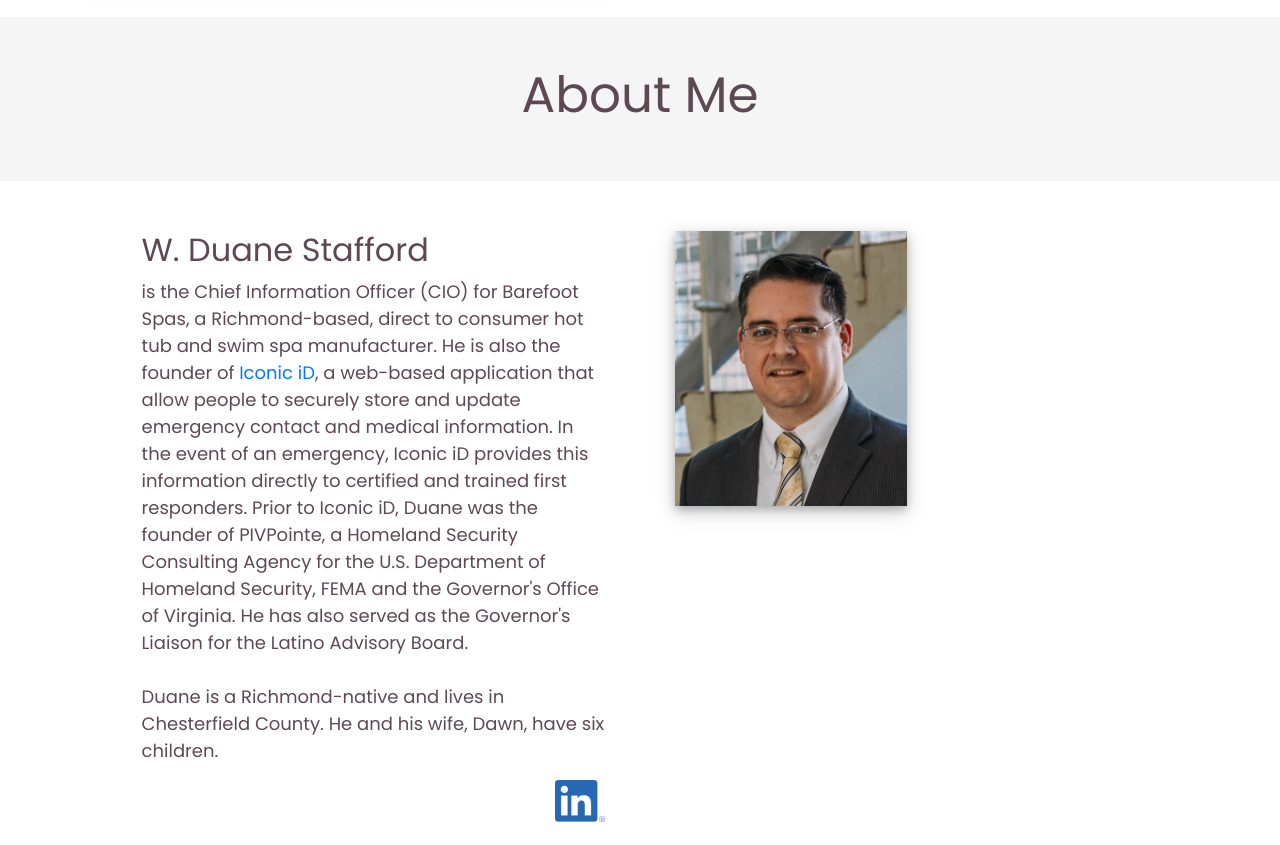
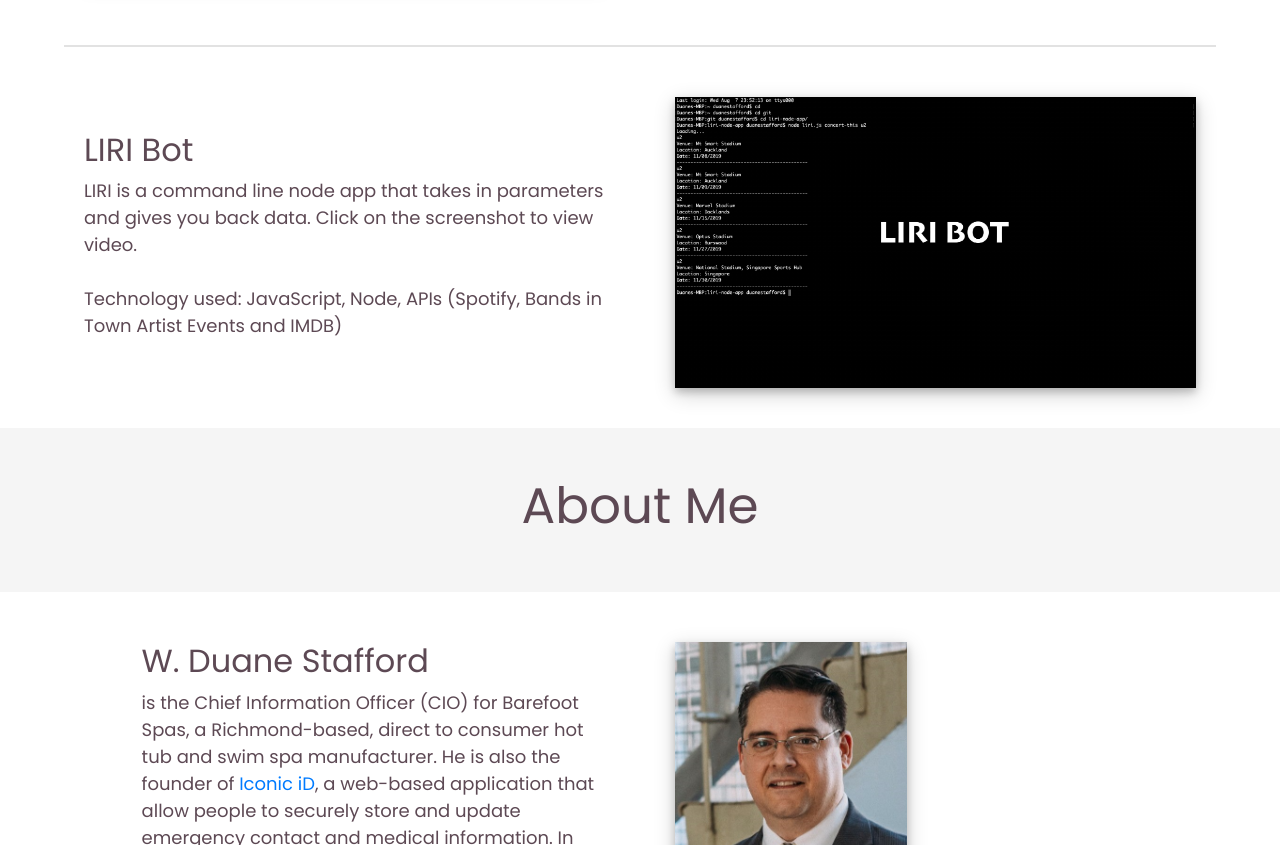
Before and after one commit to duanewayne76/newPortfolio, a plain HTML site: page index.html in a window 1280 px wide. Shown: the part 2140-2985 px from the top of the page. Drawn offline with nearby package versions, Linux system fonts and the light colour scheme.

Commit message:
liri added to portfolio

```diff
--- a/index.html
+++ b/index.html
@@ -69,7 +69,9 @@
 
       <div class="project1">
         <div class="project1-text">
-          <a href="https://duanewayne76.github.io/superProject/" target="_blank"><h2>URL Checker</h2></a>
+          <a href="https://duanewayne76.github.io/superProject/" target="_blank">
+            <h2>URL Checker</h2>
+          </a>
           <p>Have you ever wanted to see what a website looks like prior to typing in web address
             into the browser? Is it safe? Is it "work-appropriate?" Now with URL Checker you can!
             URL Checker utilizes four APIs to display a screenshot of the website, category, warnings,
@@ -88,7 +90,9 @@
       <br>
       <div class="project2">
         <div class="project2-text">
-          <a href="https://duanewayne76.github.io/giphy/" target="_blank"><h2>Giphy</h2></a>
+          <a href="https://duanewayne76.github.io/giphy/" target="_blank">
+            <h2>Giphy</h2>
+          </a>
           <p>The Giphy project utilizes the Giphy API to display the top ten gifs associated with the searched term.
             First, search for an animal using the search box. A new button will be created and displayed at the top of
             the page. Next, click on the new button and the top ten gifs will display. Finally, click on a gif image to
@@ -107,7 +111,9 @@
       <br>
       <div class="project3">
         <div class="project3-text">
-          <a href="https://duanewayne76.github.io/trainScheduler/" target="_blank"><h2>Train Scheduler</h2></a>
+          <a href="https://duanewayne76.github.io/trainScheduler/" target="_blank">
+            <h2>Train Scheduler</h2>
+          </a>
           <p>Train Scheduler (TS) utilizes the Google FireBase to create a simple realtime database to store
             train schedules. TS uses the moment.js library to calculate train times based on when the train schedule is
             entered.
@@ -126,7 +132,9 @@
       <br>
       <div class="project4">
         <div class="project4-text">
-          <a href="https://duanewayne76.github.io/unit-4-game/" target="_blank"><h2>Crystal Collector</h2></a>
+          <a href="https://duanewayne76.github.io/unit-4-game/" target="_blank">
+            <h2>Crystal Collector</h2>
+          </a>
           <p>Crystal Collector is a fun and simple guessing game. The app chooses a random number (between 20-120) and
             randomly each crystal is given a hidden value (between 1-20). As you click on the crystals, the total points
             will add up. If you match the app's random number, you win; otherwise you loose.
@@ -139,6 +147,26 @@
         <div class="project4-img">
           <a href="https://duanewayne76.github.io/unit-4-game/" target="_blank">
             <img src="images/Crystal Collector.png" alt="Crystal Collector"></a>
+        </div>
+      </div>
+      <br>
+      <br>
+      <div class="project3">
+        <div class="project3-text">
+          <a href="https://drive.google.com/open?id=13tQYU1UsDd9lg_ApSTqEmCHJXjqUe1qm" target="_blank">
+            <h2>LIRI Bot</h2>
+          </a>
+          <p>LIRI is a command line node app that takes in parameters and gives you back data. Click on the screenshot
+            to view video.
+            <br>
+            <br>
+            Technology used: JavaScript, Node, APIs (Spotify, Bands in Town Artist Events and IMDB)
+          </p>
+        </div>
+
+        <div class="project3-img">
+          <a href="https://drive.google.com/open?id=13tQYU1UsDd9lg_ApSTqEmCHJXjqUe1qm" target="_blank">
+            <img src="images/LiriBot.jpg" alt="Liri"></a>
         </div>
       </div>
     </section>
@@ -232,7 +260,7 @@
   <script src="https://stackpath.bootstrapcdn.com/bootstrap/4.3.1/js/bootstrap.min.js"
     integrity="sha384-JjSmVgyd0p3pXB1rRibZUAYoIIy6OrQ6VrjIEaFf/nJGzIxFDsf4x0xIM+B07jRM"
     crossorigin="anonymous"></script>
-    <script src="app.js"></script>
+  <script src="app.js"></script>
 </body>
 
 </html>
```
Also changed, not shown: images/LiriBot.jpg (added), 2 other files.
